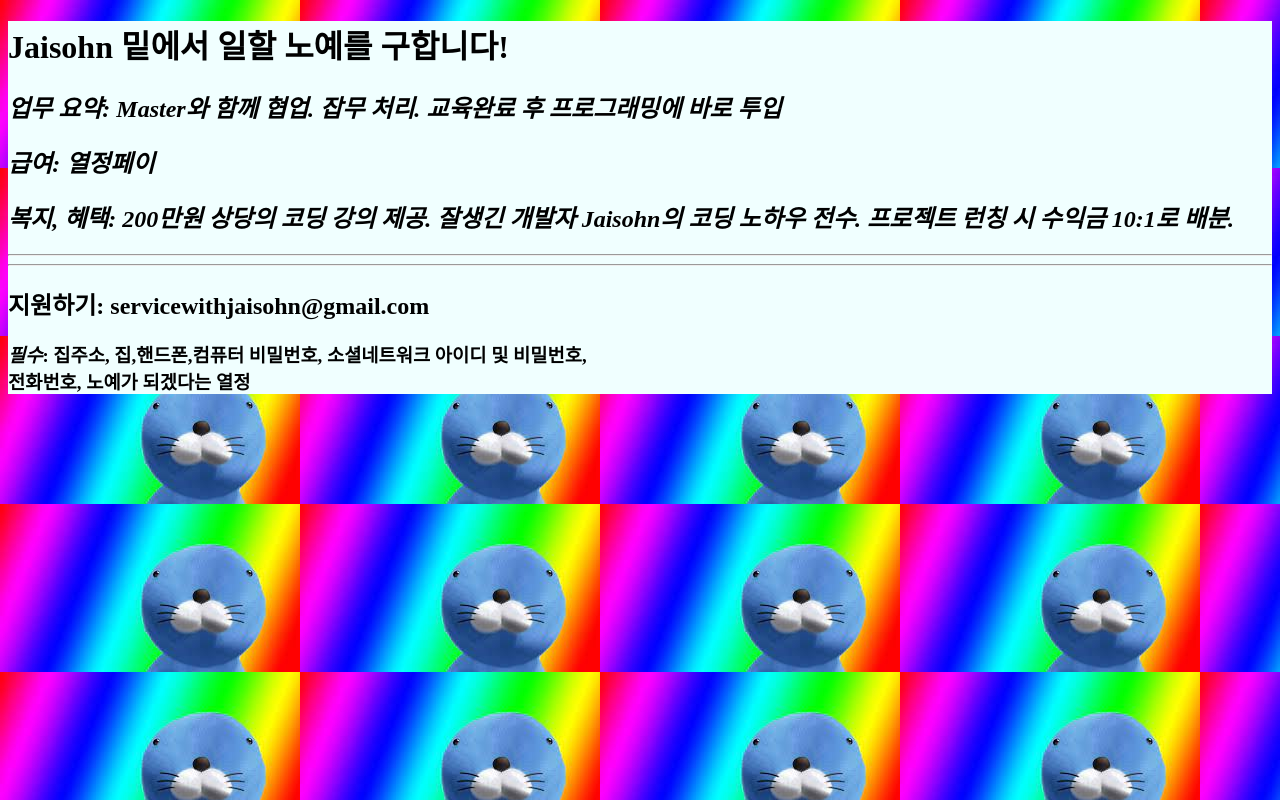
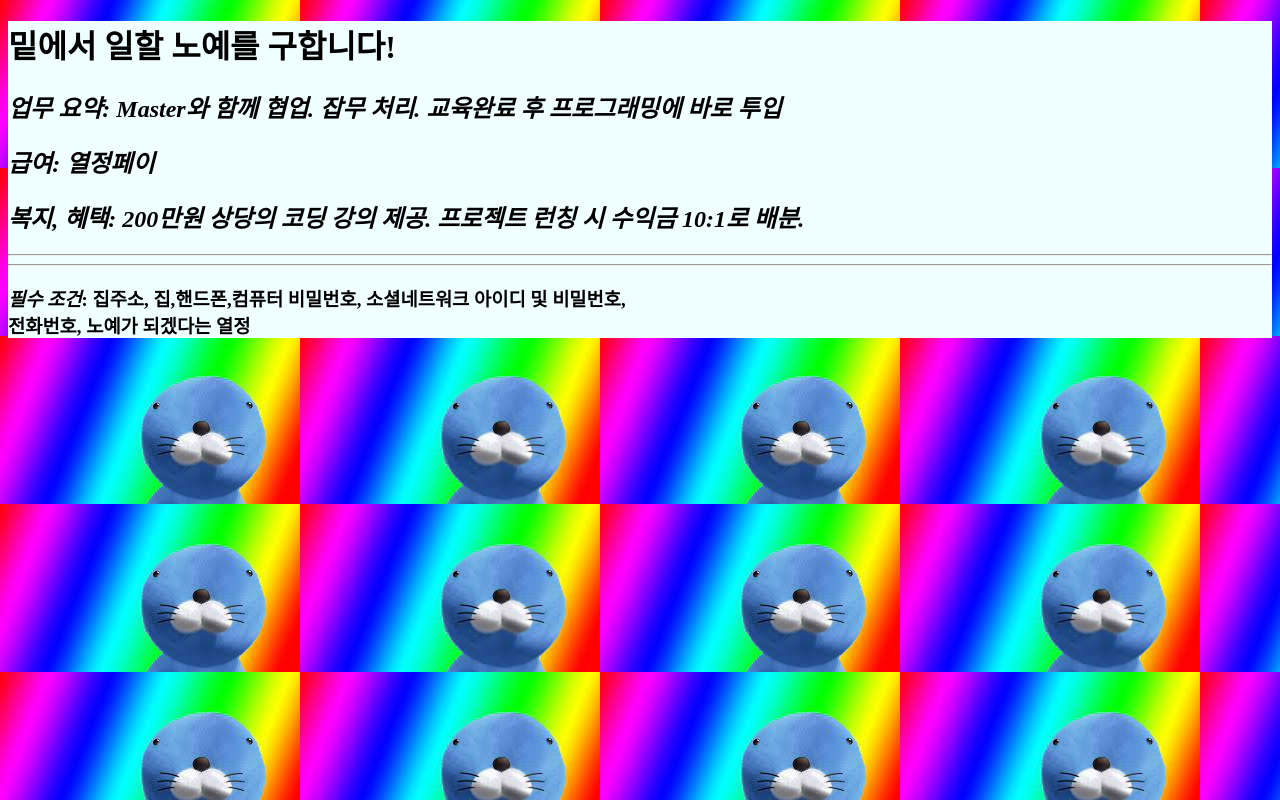
Before and after one commit to sonjh0321/front, a plain HTML site: page gndnjs.html in a window 1280 px wide. Drawn offline with Linux system fonts and the light colour scheme.

Commit message:
진짜 최종본

```diff
--- a/gndnjs.html
+++ b/gndnjs.html
@@ -3,7 +3,7 @@
 <head>
     <meta charset="UTF-8">
     <link href="favicon.ico" rel="icon">
-    <title>Jaisohn과 함께 일하기</title>
+    <title>공고</title>
     <style>
         body {
             background-image: url("보노보노1.jpg");
@@ -14,14 +14,13 @@
 </head>
 <body>
         <div style="background-color: azure">
-        <h1>Jaisohn 밑에서 일할 노예를 구합니다!</h1>
+        <h1>밑에서 일할 노예를 구합니다!</h1>
         <h2><em>업무 요약: Master와 함께 협업. 잡무 처리. 교육완료 후 프로그래밍에 바로 투입</em></h2>
         <h2><em>급여: 열정페이</em></h2>
-        <h2><em>복지, 혜택: 200만원 상당의 코딩 강의 제공. 잘생긴 개발자 Jaisohn의 코딩 노하우 전수. 프로젝트 런칭 시 수익금 10:1로 배분.</em></h2>
+        <h2><em>복지, 혜택: 200만원 상당의 코딩 강의 제공. 프로젝트 런칭 시 수익금 10:1로 배분.</em></h2>
         <hr>
         <hr>
-        <h2>지원하기: servicewithjaisohn@gmail.com</h2>
-        <h3><em>필수</em>: 집주소, 집,핸드폰,컴퓨터 비밀번호, 소셜네트워크 아이디 및 비밀번호,<br>전화번호, 노예가 되겠다는 열정</h3>
+        <h3><em>필수 조건</em>: 집주소, 집,핸드폰,컴퓨터 비밀번호, 소셜네트워크 아이디 및 비밀번호,<br>전화번호, 노예가 되겠다는 열정</h3>
         </div>
 </body>
 </html>
```
Also changed, not shown: 110.html (+9 -9 lines), index.html (+3 -3 lines).
